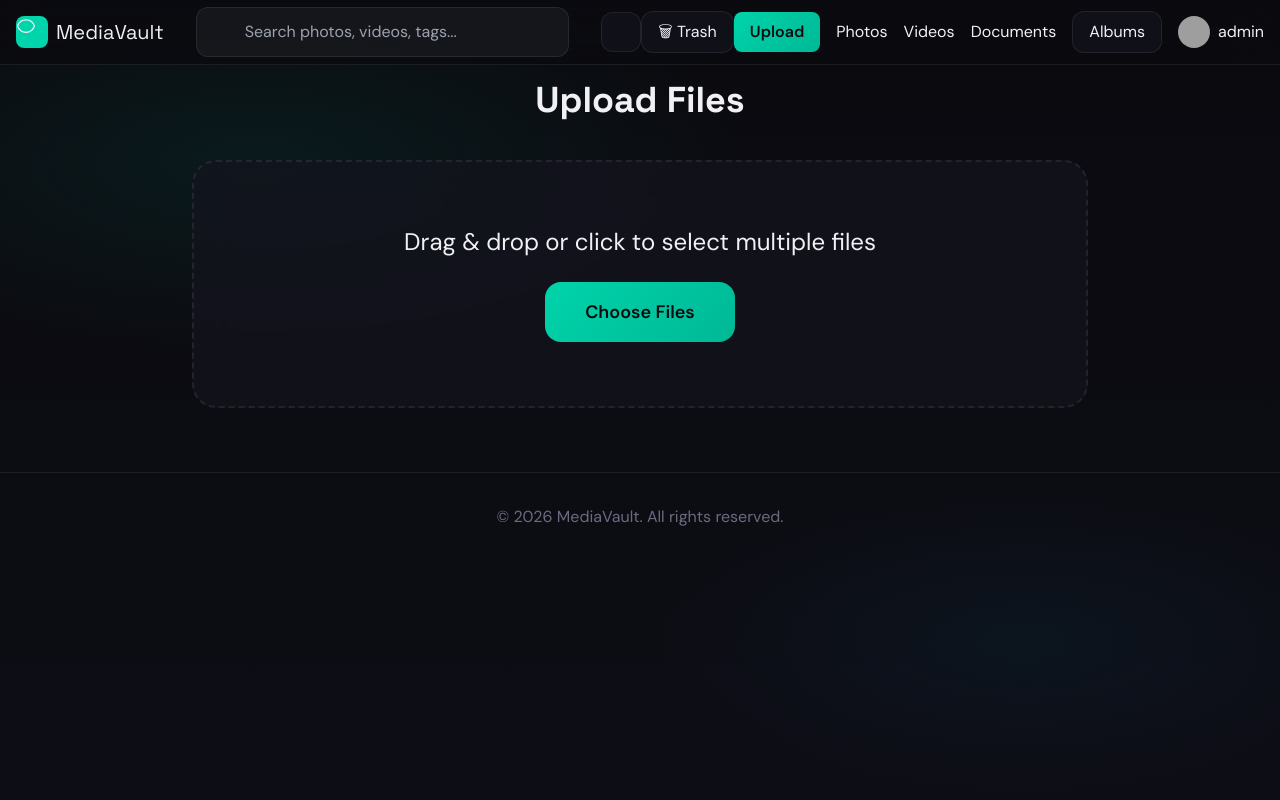
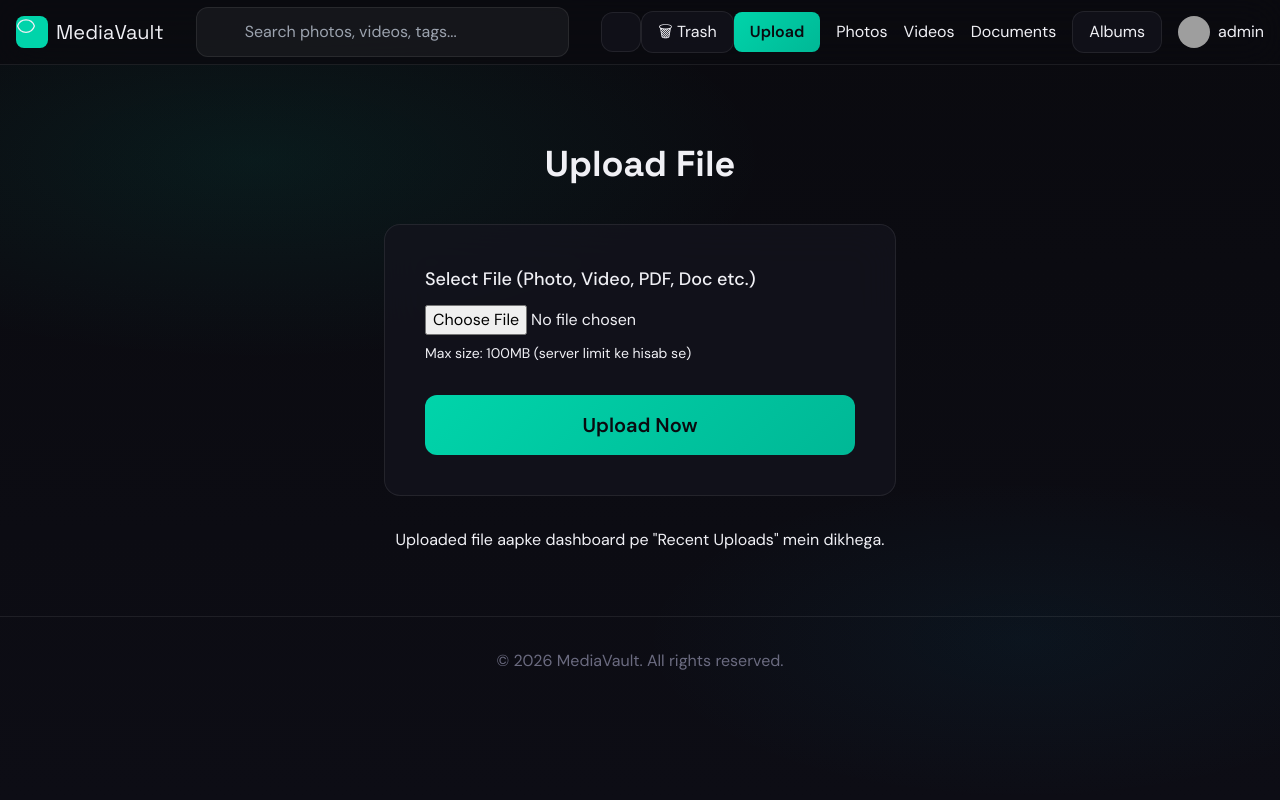
Before and after one commit to ashishkekan/MediaVault, a Django app: page /upload/ in a window 1280 px wide. Run offline with Django 5.2, Linux system fonts and the light colour scheme; a user stored in the database is signed in; some libraries are stand-ins or nearby versions; grey boxes are pictures that could not be loaded.

Commit message:
Update the latest code

```diff
--- a/gallery/forms.py
+++ b/gallery/forms.py
@@ -7,20 +7,18 @@ from .models import MediaFile, Album
 class UploadForm(forms.ModelForm):
     class Meta:
         model = MediaFile
-        fields = ["file", "category"]  # Only file field
+        fields = ['file']  # sirf file field
 
     def clean_file(self):
-        file = self.cleaned_data.get("file")
+        file = self.cleaned_data.get('file')
         if file:
-            ext = file.name.split(".")[-1].lower()
-            if ext in ["jpg", "jpeg", "png", "gif", "bmp"]:
-                self.instance.media_type = "photo"
-            elif ext in ["mp4", "avi", "mov", "mkv"]:
-                self.instance.media_type = "video"
-            elif ext in ["pdf", "doc", "docx", "txt"]:
-                self.instance.media_type = "document"
+            ext = file.name.split('.')[-1].lower()
+            if ext in ['jpg', 'jpeg', 'png', 'gif', 'webp']:
+                self.instance.media_type = 'photo'
+            elif ext in ['mp4', 'mov', 'avi', 'mkv', 'webm']:
+                self.instance.media_type = 'video'
             else:
-                self.instance.media_type = "document"  # Default
+                self.instance.media_type = 'document'  # pdf, doc, txt, sab document
         return file
 
 
--- a/gallery/views.py
+++ b/gallery/views.py
@@ -43,26 +43,21 @@ def home(request):
 
 @login_required
 def upload(request):
-    if request.method == "POST":
-        files = request.FILES.getlist("file")
-        uploaded = []
+    if request.method == 'POST':
+        form = UploadForm(request.POST, request.FILES)
+        if form.is_valid():
+            media = form.save(commit=False)
+            media.user = request.user           # current user se link
+            media.save()                        # database mein save
+            return redirect('home')             # home page pe le jao
+        else:
+            # agar form invalid ho to error dikhao
+            print(form.errors)  # terminal mein check karne ke liye
 
-        for f in files:
-            form = UploadForm({"file": f})  # dummy
-            if form.is_valid():
-                instance = form.save(commit=False)
-                instance.user = request.user
-                instance.file = f
-                instance.save()
-                uploaded.append(instance)
+    else:
+        form = UploadForm()
 
-        if request.headers.get("x-requested-with") == "XMLHttpRequest":
-            return JsonResponse({"success": True, "count": len(uploaded)})
-
-        return redirect("home")
-
-    form = UploadForm()
-    return render(request, "gallery/upload.html", {"form": form})
+    return render(request, 'gallery/upload.html', {'form': form})
 
 
 @login_required
--- a/templates/gallery/upload.html
+++ b/templates/gallery/upload.html
@@ -1,79 +1,43 @@
 {% extends 'base.html' %}
 
+{% block title %}Upload File - MediaVault{% endblock %}
+
 {% block content %}
-<div class="max-w-4xl mx-auto">
-    <h1 class="font-display text-4xl font-bold text-center mb-10">Upload Files</h1>
+<div class="max-w-lg mx-auto mt-16">
+    <h1 class="font-display text-4xl font-bold text-center mb-10">Upload File</h1>
 
-    <div id="dropzone" class="glass-card rounded-3xl p-16 text-center border-2 border-dashed border-muted hover:border-accent">
-        <input type="file" id="fileInput" multiple class="hidden">
-        <p class="text-2xl mb-6">Drag & drop or click to select multiple files</p>
-        <button onclick="document.getElementById('fileInput').click()"
-                class="btn-accent px-10 py-4 rounded-2xl text-lg">Choose Files</button>
+    <div class="glass-card rounded-2xl p-10">
+        <form method="post" enctype="multipart/form-data">
+            {% csrf_token %}
+
+            <!-- File Choose Field -->
+            <div class="mb-8">
+                <label class="block text-lg font-medium mb-3">Select File (Photo, Video, PDF, Doc etc.)</label>
+                {{ form.file }}
+                <p class="text-sm text-muted mt-2">Max size: 100MB (server limit ke hisab se)</p>
+            </div>
+
+            <!-- Submit Button -->
+            <button type="submit" class="btn-accent w-full py-4 rounded-xl text-xl font-semibold">
+                Upload Now
+            </button>
+        </form>
+
+        {% if form.errors %}
+            <div class="mt-6 p-4 bg-red-500/20 text-red-300 rounded-xl">
+                <ul>
+                    {% for field, errors in form.errors.items %}
+                        {% for error in errors %}
+                            <li>{{ error }}</li>
+                        {% endfor %}
+                    {% endfor %}
+                </ul>
+            </div>
+        {% endif %}
     </div>
 
-    <!-- Progress Container -->
-    <div id="progressContainer" class="mt-10 space-y-6"></div>
+    <p class="text-center text-muted mt-8">
+        Uploaded file aapke dashboard pe "Recent Uploads" mein dikhega.
+    </p>
 </div>
 {% endblock %}
-
-{% block extra_js %}
-<script>
-const dropzone = document.getElementById('dropzone');
-const fileInput = document.getElementById('fileInput');
-const progressContainer = document.getElementById('progressContainer');
-
-dropzone.addEventListener('click', () => fileInput.click());
-dropzone.addEventListener('dragover', e => { e.preventDefault(); dropzone.classList.add('border-accent'); });
-dropzone.addEventListener('dragleave', () => dropzone.classList.remove('border-accent'));
-dropzone.addEventListener('drop', e => {
-    e.preventDefault();
-    handleFiles(e.dataTransfer.files);
-});
-
-fileInput.addEventListener('change', e => handleFiles(e.target.files));
-
-function handleFiles(files) {
-    Array.from(files).forEach(file => uploadFile(file));
-}
-
-async function uploadFile(file) {
-    const div = document.createElement('div');
-    div.className = 'glass-card rounded-2xl p-4';
-    div.innerHTML = `
-        <div class="flex justify-between mb-2">
-            <span class="truncate">${file.name}</span>
-            <span id="percent-${file.name}" class="text-accent">0%</span>
-        </div>
-        <div class="progress-bar h-2 bg-muted rounded-full overflow-hidden">
-            <div id="bar-${file.name}" class="progress-fill h-full w-0 transition-all"></div>
-        </div>
-    `;
-    progressContainer.appendChild(div);
-
-    const formData = new FormData();
-    formData.append('file', file);
-    formData.append('csrfmiddlewaretoken', '{{ csrf_token }}');
-
-    const xhr = new XMLHttpRequest();
-    xhr.open('POST', "{% url 'upload' %}", true);
-
-    xhr.upload.onprogress = e => {
-        if (e.lengthComputable) {
-            const percent = Math.round((e.loaded / e.total) * 100);
-            document.getElementById(`bar-${file.name}`).style.width = percent + '%';
-            document.getElementById(`percent-${file.name}`).textContent = percent + '%';
-        }
-    };
-
-    xhr.onload = () => {
-        if (xhr.status === 200) {
-            div.classList.add('border-green-500');
-        } else {
-            div.classList.add('border-red-500');
-        }
-    };
-
-    xhr.send(formData);
-}
-</script>
-{% endblock %}
```
Also changed, not shown: templates/gallery/media_list.html (+38 -25 lines), db.sqlite3.
